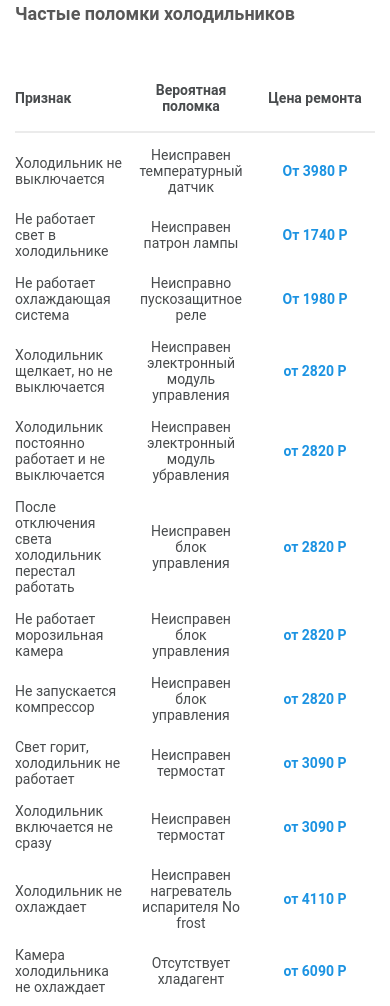
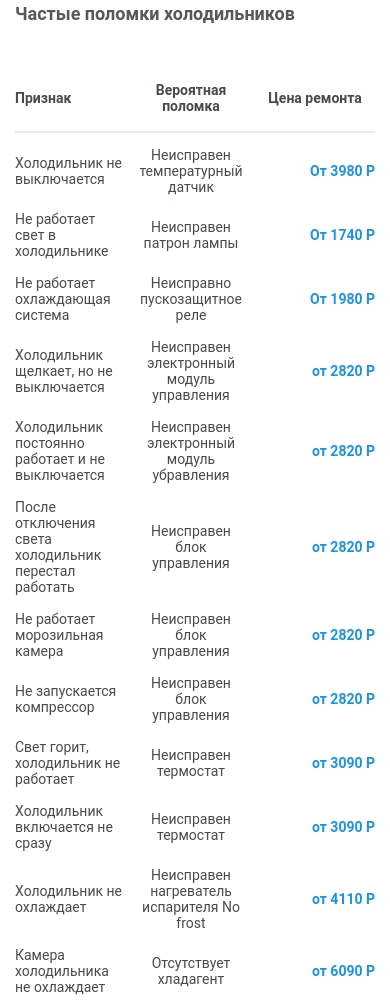
Before and after one commit to Neotwalker/fridge, a plain HTML site: page index.html in a window 390 px wide. Shown: the part 3330-4336 px from the top of the page. Drawn offline with Linux system fonts and the light colour scheme.

Commit message:
поправил цены в мобилке

```diff
--- a/css/style.css
+++ b/css/style.css
@@ -1306,7 +1306,6 @@ a.btn_test:after {
 .footer .info a{
   color: #fff;
 }
-
 .footer .info .powered,
 .footer .info .powered a{
   color: #868a8d;
@@ -1922,6 +1921,9 @@ a.btn_test:after {
   .footer .info .copyright{
     margin-bottom: 20px;
   }
+  .price_table .table-info_price{
+    text-align: right;
+  }
 }
 @media (min-width: 576px) {
   .container,
```
